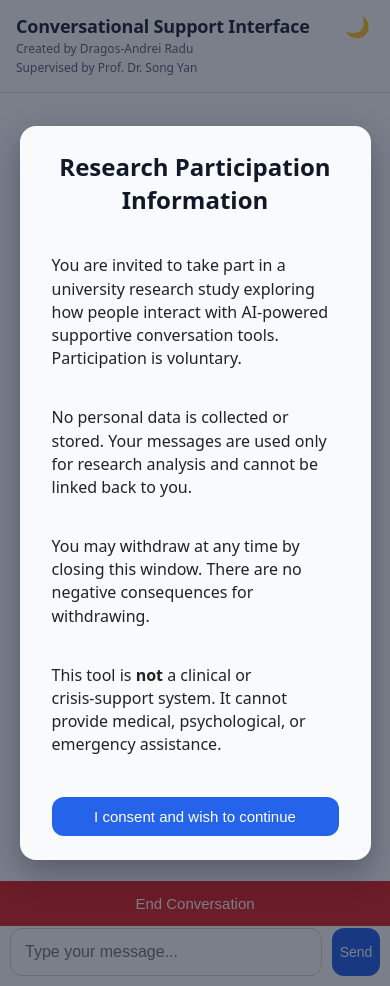
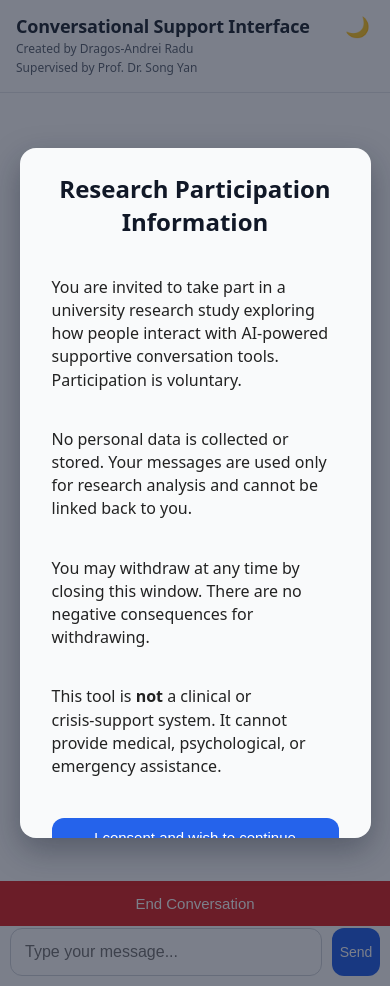
Before and after one commit to drradu1/Conversational-Support-Chatbot, a Flask app: page / in a window 390 px wide. Run offline with Flask 3, Linux system fonts and the light colour scheme.

Commit message:
Adjust disclaimer window to improve phone UI

```diff
--- a/static/style.css
+++ b/static/style.css
@@ -334,7 +334,7 @@ body.dark .modal-content {
 #disclaimer-modal .modal-content {
     width: 600px !important;
     max-width: 90% !important;
-    max-height: 78vh !important;
+    max-height: 70dvh !important;
     overflow-y: auto !important;
     padding: 24px 32px !important;
 }
@@ -353,7 +353,7 @@ body.dark .modal-content {
 }
 
 /* -------------------------------------------------- */
-/* MOBILE LAYOUT (OPTION A — FULL APP-LIKE)           */
+/* MOBILE LAYOUT         */
 /* -------------------------------------------------- */
 
 @media (max-width: 600px) {
```
